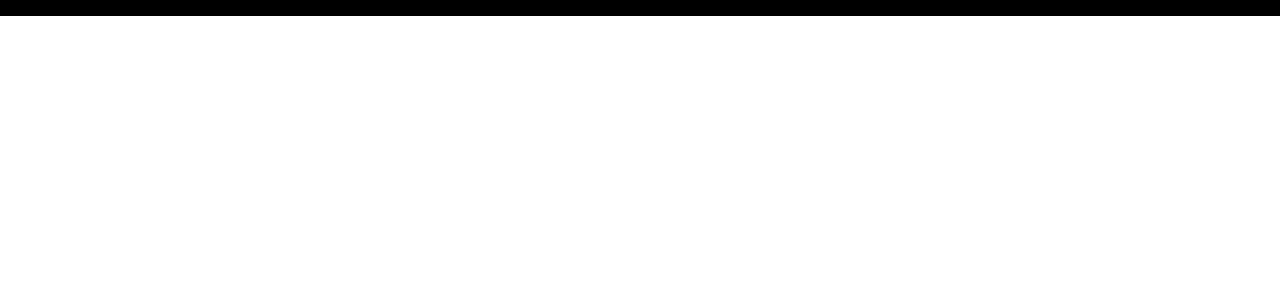
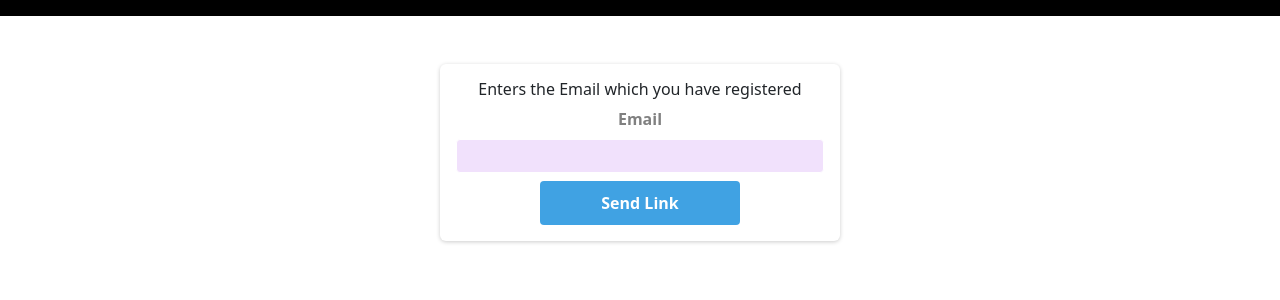
Before and after one commit to Seemachal-Goud-au19/sh-expense-tracker, a React (Create React App) app: page /forget-pass in a window 1280 px wide. Before the commit this address had no page. Shown: the top 300 px of the page. Built offline with nearby package versions, Linux system fonts and the light colour scheme.

Commit message:
Forget password Reset

```diff
--- a/src/App.js
+++ b/src/App.js
@@ -4,6 +4,8 @@ import AuthForm from './routes/Auth/AuthForm';
 import Home from './routes/Home/Home';
 import Profile from './routes/Profile/Profile';
 import NavBar from './components/Navbar';
+import Forgetpass from './routes/Auth/Forgetpass';
+
 function App() {
 
   return (
@@ -17,6 +19,10 @@ function App() {
           path="/login"
           element={<AuthForm />} />
 
+          <Route
+          path="/forget-pass"
+          element={<Forgetpass />} />
+
         <Route
           path="/profile"
           element={<Profile />} />
--- a/src/routes/Auth/AuthForm.js
+++ b/src/routes/Auth/AuthForm.js
@@ -142,7 +142,7 @@ const [icon, setIcon] = useState('eyeOff');
           >
             {isLogin ? 'Login' : 'Sign Up'}
           </button>
-          {isLogin && <h6><Link>Forgot Password </Link></h6>}
+          {isLogin && <h6><Link to='/forget-pass'>Forgot Password </Link></h6>}
         </div>}
 
         <div className='actions'>
--- /dev/null
+++ b/src/routes/Auth/ForgetPass.css
@@ -0,0 +1,78 @@
+.auth {
+    margin: 3rem auto;
+    width: 95%;
+    max-width: 25rem;
+    border-radius: 6px;
+    box-shadow: 0 1px 4px rgba(0, 0, 0, 0.2);
+    padding: 1rem;
+    text-align: center;
+  }
+
+  .auth h1 {
+    text-align: center;
+    color: black;
+  }
+
+  .control {
+    margin-bottom: 0.5rem;
+  }
+
+  .control label {
+    display: block;
+    color: gray;
+    font-weight: bold;
+    margin-bottom: 0.5rem;
+  }
+
+  .control input {
+    font: inherit;
+    background-color: #f1e1fc;
+    color: gray;
+    border-radius: 4px;
+    border: 1px solid white;
+    width: 100%;
+    text-align: left;
+    padding: 0.25rem;
+  }
+
+  .actions {
+    margin-top: 1.5rem;
+    display: flex;
+    flex-direction: column;
+    align-items: center;
+  }
+
+  .auth button[type="submit"] {
+    cursor: pointer;
+    border: 0;
+    border-radius: 4px;
+    font-weight: 600;
+    margin: 0 10px;
+    width: 200px;
+    padding: 10px 0;
+    transition: 0.4s;
+    color: white;
+    background-color: #40A2E3;
+  }
+
+  .actions button:hover {
+    background-color: #873abb;
+    border-color: #873abb;
+  }
+
+  .actions .toggle {
+    margin-top: 1rem;
+    background-color: transparent;
+    color: #9f5ccc;
+    border: none;
+    padding: 0.15rem 1.5rem;
+  }
+
+  .actions .toggle:hover {
+    background-color: transparent;
+    color: #ae82cc;
+  }
+
+  .auth .loading {
+    color: white;
+  }
--- /dev/null
+++ b/src/routes/Auth/Forgetpass.js
@@ -0,0 +1,58 @@
+import React, { useRef, useState } from 'react'
+
+const Forgetpass = () => {
+
+    const [resetMailResponse, setResetMailResponse] = useState(false)
+    const forgetPassEmailInputRef = useRef()
+
+    const forgetPassHandler = (e) => {
+        e.preventDefault()
+
+        const registeredEmail = forgetPassEmailInputRef.current.value;
+
+        fetch('https://identitytoolkit.googleapis.com/v1/accounts:sendOobCode?key=AIzaSyBI0CjaNxfs8gZIR5xd6R8wBKn14aZo2qs', {
+            method: 'POST',
+            body: JSON.stringify({
+                requestType: 'PASSWORD_RESET',
+                email: registeredEmail,
+
+            }),
+            headers: {
+                'Content-Type': 'application/json'
+            }
+        }).then((response) => {
+            if (!response.ok) {
+                return alert("not verified")
+            }
+            setResetMailResponse(true)
+        }).catch((err) => {
+            console.log(err)
+        })
+    }
+
+    return (
+        <>
+            <section className='auth'>
+                <h6>Enters the Email which you have registered</h6>
+                <form onSubmit={forgetPassHandler}>
+                    <div className='control'>
+                        <label htmlFor='email'>Email</label>
+                        <input type='email' id='email' required ref={forgetPassEmailInputRef} />
+                    </div>
+                    <div className=''>
+                        <button
+                            type='submit'
+                            className='toggle'
+                        >
+                            Send Link
+                        </button>
+
+                    </div>
+                </form>
+                {resetMailResponse && <h6>Please check your email for password change </h6>}
+            </section>
+        </>
+    )
+}
+
+export default Forgetpass
```
